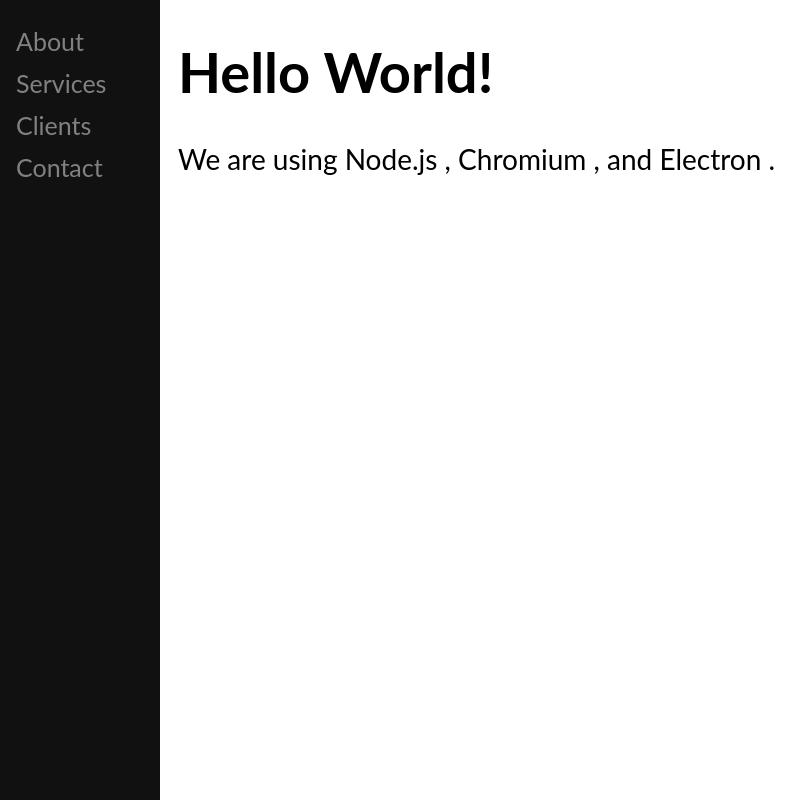
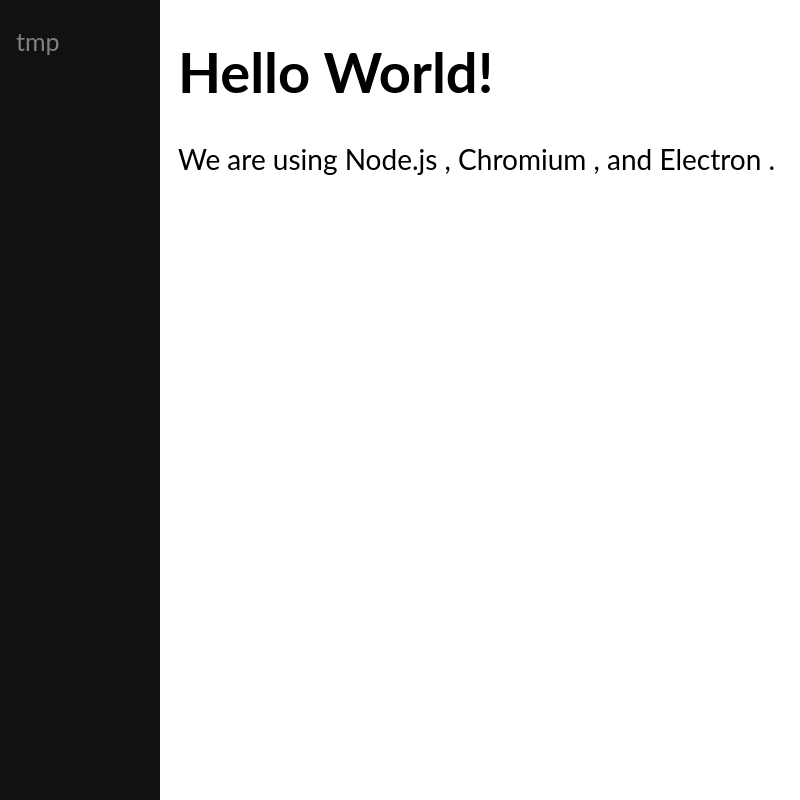
Before and after one commit to titouanlacombe/projet-semestre, an Electron app: page app/index.html in a window 800 px wide. Drawn offline with Linux system fonts and the light colour scheme.

Commit message:
changed title

```diff
--- a/app/index.html
+++ b/app/index.html
@@ -5,16 +5,13 @@
 	<meta charset="UTF-8">
 	<meta http-equiv="Content-Security-Policy" content="script-src 'self' 'unsafe-inline';" />
 
-	<title>Hello World!</title>
+	<title>Wavia Player</title>
 	<link rel="stylesheet" href="style.css">
 </head>
 
 <body>
 	<div class="sidenav">
-		<a href="#about">About</a>
-		<a href="#services">Services</a>
-		<a href="#clients">Clients</a>
-		<a href="#contact">Contact</a>
+		<a href="">tmp</a>
 	</div>
 
 	<div class="main">
```
